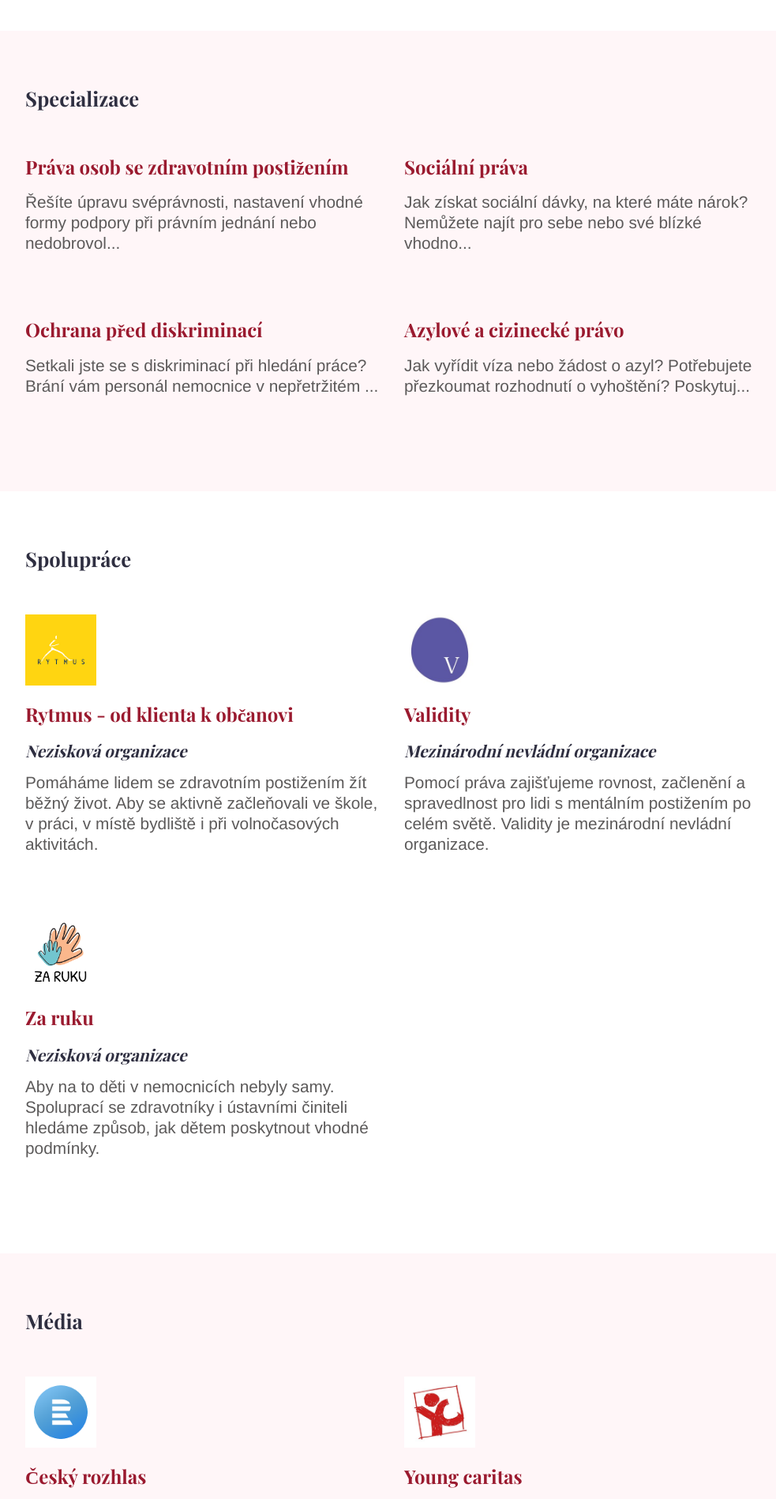
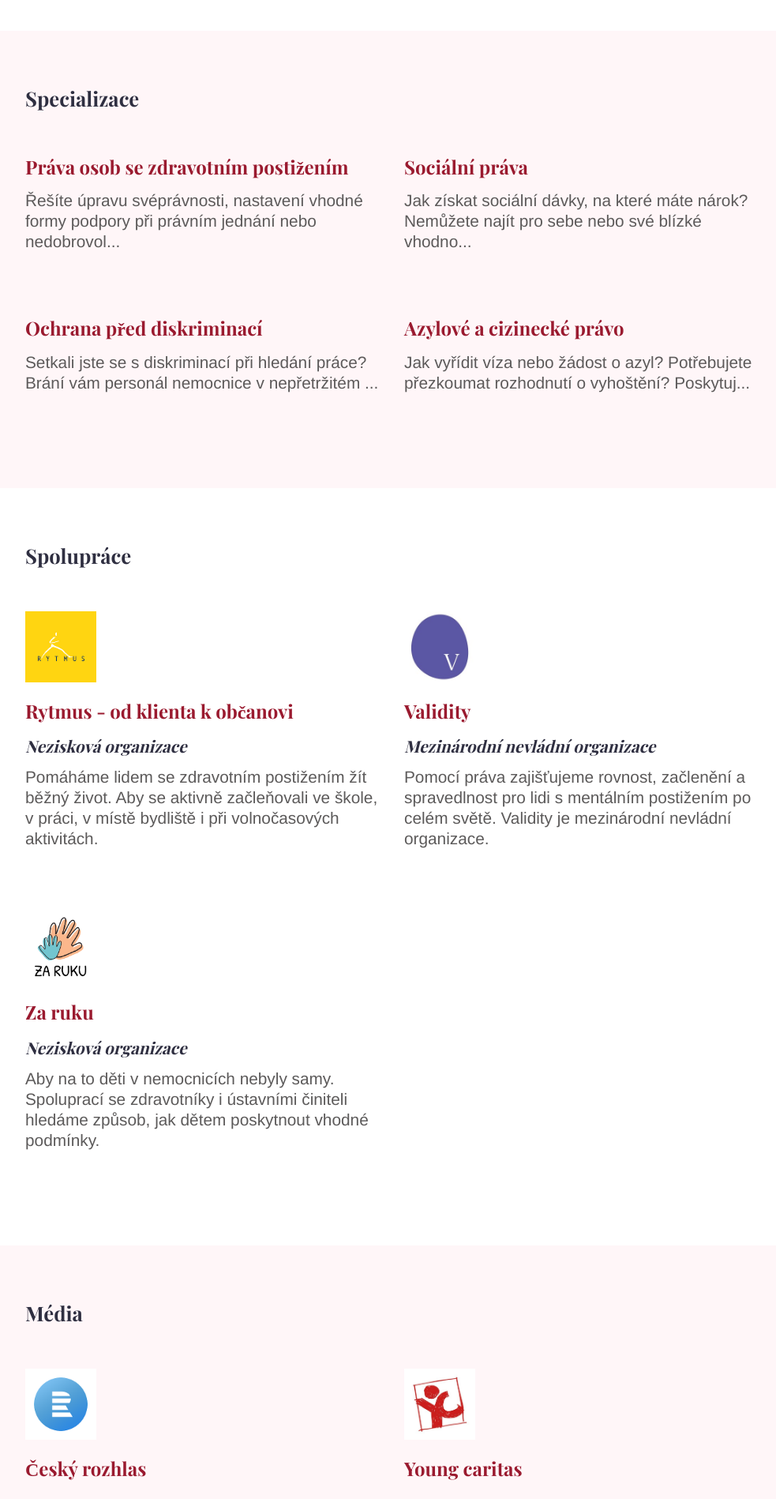
Before and after one commit to terezabartova/terezabartova.github.io, a Jekyll site: the page built from index.md, in a window 1280 px wide. Shown: the part 1085-2983 px from the top of the page at 79% size, without its empty margins (143-1126 px from the left). Built offline with Jekyll 4.4.1, drawn with Linux system fonts in a browser that asks for light colours.

Commit message:
smaller h3 with decrease margin

```diff
--- a/_sass/components/_strip.scss
+++ b/_sass/components/_strip.scss
@@ -37,11 +37,11 @@
     margin-bottom: 10px;
     color: $black;
     @include media-breakpoint-down(xl) {
-      margin-bottom: 17px;
+      margin-bottom: 15px;
       font-size: 1.6rem;
     }
     @include media-breakpoint-down(lg) {
-      margin-bottom: 15px;
+      margin-bottom: 13px;
       font-size: 1.5rem;
     }
     @include media-breakpoint-down(md) {
@@ -49,11 +49,11 @@
       font-size: 1.4rem;
     }
     @include media-breakpoint-down(sm) {
-      margin-bottom: 10px;
+      margin-bottom: 9px;
       font-size: 1.2rem;
     }
     @include media-breakpoint-down(xs) {
-      margin-bottom: 10px;
+      margin-bottom: 9px;
       font-size: 1.1rem;
     }
   }
@@ -63,11 +63,11 @@
     font-style: italic;
     color: $black;
     @include media-breakpoint-down(xl) {
-      margin-bottom: 15px;
+      margin-bottom: 14px;
       font-size: 1.4rem;
     }
     @include media-breakpoint-down(lg) {
-      margin-bottom: 13px;
+      margin-bottom: 12px;
       font-size: 1.3rem;
     }
     @include media-breakpoint-down(md) {
@@ -75,11 +75,11 @@
       font-size: 1.2rem;
     }
     @include media-breakpoint-down(sm) {
-      margin-bottom: 11px;
+      margin-bottom: 10px;
       font-size: 1.1rem;
     }
     @include media-breakpoint-down(xs) {
-      margin-bottom: 11px;
+      margin-bottom: 10px;
       font-size: 1.1rem;
     }
   }
```
